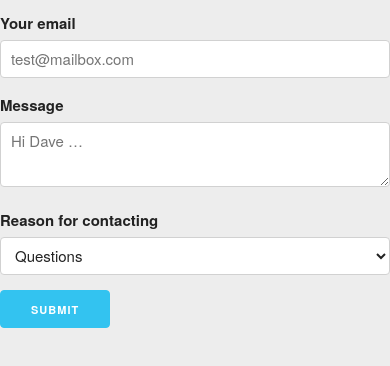
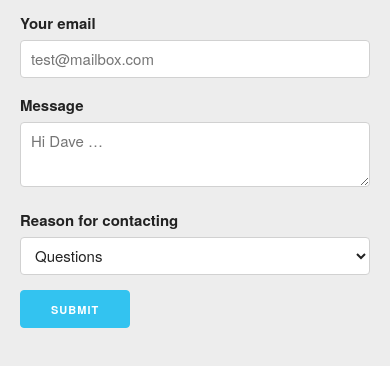
Before and after one commit to Captoweb/simle_template, a plain HTML site: page insert_view.html in a window 390 px wide. Shown: the part 112-478 px from the top of the page. Drawn offline with Linux system fonts and the light colour scheme.

Commit message:
responsive form

```diff
--- a/css/style.css
+++ b/css/style.css
@@ -160,6 +160,9 @@ table {
     h2 {
         font-size: 3rem;
     }
+    form {
+        margin: 0 5px;
+    }
 }
 
 
```
Also changed, not shown: insert_view.html (+3 -1 lines).
